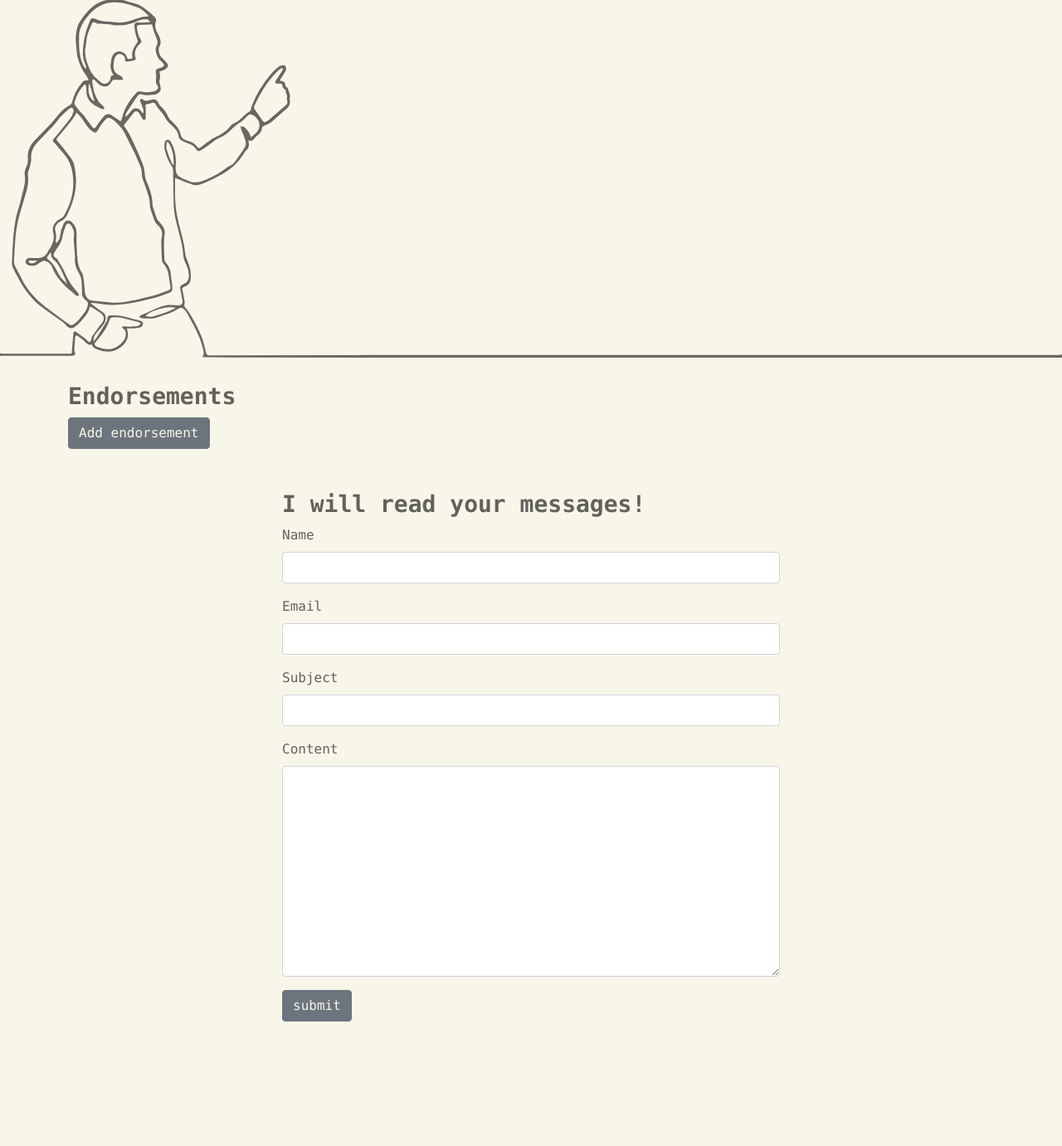
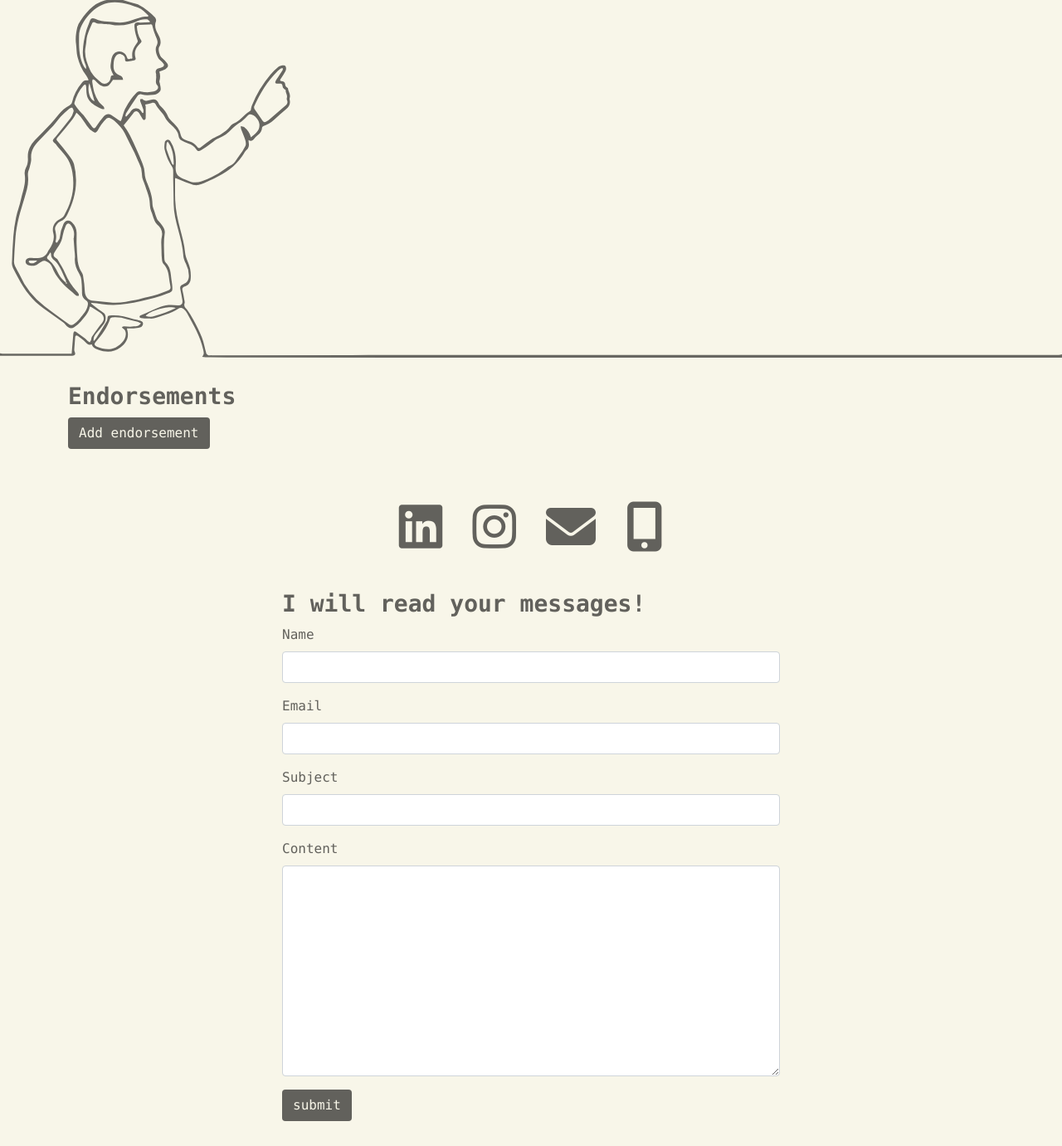
Before and after one commit to bencyrus/portfolio-django, a Django app: page / in a window 1280 px wide. Shown: the part 1839-3220 px from the top of the page at 83% size. Before the commit the page ends 3070 px from the top, so only its background shows below. Run offline with Django 3.2, Linux system fonts and the light colour scheme; data comes from the database, SQL or seed files in the repository; both versions use the stored data as it was after the commit; data that the repository does not hold is empty; some libraries are stand-ins or nearby versions; some web fonts are replaced.

Commit message:
designed the buttoms on all pages

```diff
--- a/matthewsportfolio/templates/base/field_management.html
+++ b/matthewsportfolio/templates/base/field_management.html
@@ -7,7 +7,7 @@
         <div class="row justify-content-center">
             <h3 class="font-bold">Add Field</h3>
             <div class="col-12 pd-top-30 text-center">
-                <div class="content mg-10 bg-gray pd-20"><a href="{% url 'add-field' %}" class="nav-link bg-gray">Add Field</a></div>
+                <div class="content mg-10 bg-gray pd-20"><a href="{% url 'add-field' %}" class="btn edit-btn">Add Field <span class="material-icons">add</span></a></div>
             </div>
         </div>
     </div>
@@ -25,8 +25,8 @@
                 <div class="field-body">
                     <h6>{{ field.title }}</h6>
                     <div class="item-modifications">
-                        <a href="{% url 'edit-field' field.id %}" class="btn btn-secondary">Edit</a>
-                        <a href="{% url 'delete-field' field.id %}" class="btn btn-secondary">Delete</a>
+                        <a href="{% url 'edit-field' field.id %}" class="btn edit-btn">Edit <span class="material-icons">edit</span></a>
+                        <a href="{% url 'delete-field' field.id %}" class="btn delete-btn"><span class="material-icons">delete_forever</span></a>
                     </div>
                 </div>
             </div>
--- a/matthewsportfolio/templates/base/form.html
+++ b/matthewsportfolio/templates/base/form.html
@@ -19,7 +19,7 @@
 
         {% endfor %}
 
-        <input class="btn btn-secondary" type="submit" value="submit">
+        <input class="btn edit-btn" type="submit" value="submit">
 
     </form>
 </div>
--- a/matthewsportfolio/templates/base/home.html
+++ b/matthewsportfolio/templates/base/home.html
@@ -54,25 +54,6 @@
 </section>
 {% endif %}
 
-<!-- {% if projects %} -->
-<!-- Content -->
-<!-- <section id="content">
-    <div class="container">
-        <div class="project-wrapper row pd-top-30">
-            <h3 class="font-bold">My Projects</h3>
-            {% for project in projects %}
-            <div class="project-column col-md-4">
-                <a href="{% url 'project' project.id %}"><img class="project-thumbnail" src="{{ project.thumbnail.url }}" alt="Project 1"></a>
-                <div class="project-body">
-                    <h6>{{ project.title }}</h6>
-                </div>
-            </div>
-            {% endfor %}
-        </div>
-    </div>
-</section> -->
-<!-- {% endif %} -->
-
 <!-- More About ME -->
 {% for person in persons %}
 {% if person.more_about %}
@@ -121,7 +102,7 @@
 <section id="endorsements" class="pd-top-30">
     <div class="container">
         <h3 class="font-bold">Endorsements</h3>
-        <a href="{% url 'add-endorsement' %}" class="btn btn-secondary">Add endorsement</a>
+        <a href="{% url 'add-endorsement' %}" class="btn edit-btn">Add endorsement</a>
         <div class="endorsement-container">
             {% for endorsement in endorsements %}
             <div class="card">
@@ -139,8 +120,13 @@
 <!-- Contact Form -->
 <section id="contact" class="pd-top-50">
     <div class="container">
-
-        <form class="contact-form" method="POST">
+        <div class="socialmedia-icons text-center">
+            <a href="https://www.linkedin.com/in/mattmohaghegh/"><i class="fa fa-linkedin-square"></i></a>
+            <a href="https://www.instagram.com/mattmohaghegh/"><i class="fab fa-instagram"></i></a>
+            <a href="mailto:mattmohaghegh@gmail.com"><i class="fas fa-envelope"></i></a>
+            <a href="tel:+15878324402"><i class="fas fa-mobile-alt"></i></a>
+        </div>
+        <form class="contact-form pd-top-30" method="POST">
             <h3 class="font-bold">I will read your messages!</h3>
             {% csrf_token %}
 
@@ -153,7 +139,7 @@
 
             {% endfor %}
 
-            <input class="btn btn-secondary" type="submit" value="submit">
+            <input class="btn edit-btn" type="submit" value="submit">
         </form>
     </div>
 </section>
--- a/matthewsportfolio/templates/base/main.html
+++ b/matthewsportfolio/templates/base/main.html
@@ -11,6 +11,8 @@
     <link rel='stylesheet' type='text/css' media='screen' href="{% static 'styles/project.css' %}">
     <link rel='stylesheet' type='text/css' media='screen' href="{% static 'styles/field.css' %}">
     <link rel='stylesheet' type='text/css' media='screen' href="{% static 'styles/donation.css' %}">
+    <link href="https://fonts.googleapis.com/icon?family=Material+Icons" rel="stylesheet">
+    <script src="https://kit.fontawesome.com/38a8ddf3d7.js" crossorigin="anonymous"></script>
     <link href="https://cdn.jsdelivr.net/npm/bootstrap@5.1.3/dist/css/bootstrap.min.css" rel="stylesheet" integrity="sha384-1BmE4kWBq78iYhFldvKuhfTAU6auU8tT94WrHftjDbrCEXSU1oBoqyl2QvZ6jIW3" crossorigin="anonymous">
 </head>
 <body>
--- a/matthewsportfolio/templates/base/navbar.html
+++ b/matthewsportfolio/templates/base/navbar.html
@@ -4,8 +4,8 @@
     <div class="container">
         <div class="navbar-wrapper d-flex justify-content-center">
             <a href="{% url 'home' %}" class="nav-link">Profile</a>
-            <a href="{% url 'home' %}" class="nav-link">Projects</a>
-            <a href="#" class="nav-link">Contact</a>
+            <a href="{% url 'home' %}#fields" class="nav-link">Projects</a>
+            <a href="{% url 'home' %}#contact" class="nav-link">Contact</a>
 
             {% if request.user.is_authenticated %}
             <a href="{% url 'dashboard' %}" class="nav-link">Dashboard</a>
@@ -17,7 +17,7 @@
             <a href="{% url 'add-skill' %}" class="nav-link">Add Skill</a>
             <a href="{% url 'add-field' %}" class="nav-link">Add Field</a> -->
             {% endif %}
-            <a href="{% url 'donation' %}" class="btn btn-sm btn-secondary nav-link">Buy me a coffee</a>
+            <a href="{% url 'donation' %}" class="btn btn-sm edit-btn nav-link">Doantion</a>
         </div>
     </div>
 </section>
--- a/matthewsportfolio/templates/base/project.html
+++ b/matthewsportfolio/templates/base/project.html
@@ -10,8 +10,10 @@
         <hr>
         <p>{{ project.description|safe }}</p>
         {% if request.user.is_authenticated %}
-        <a href="{% url 'edit-project' project.id %}" class="btn btn-secondary">Edit</a>
-        <a href="{% url 'delete-project' project.id %}" class="btn btn-secondary">Delete</a>
+        <div class="item-modifications">
+            <a href="{% url 'edit-project' project.id %}" class="btn edit-btn">Edit <span class="material-icons">edit</span></a>
+            <a href="{% url 'delete-project' project.id %}" class="btn delete-btn"><span class="material-icons">delete_forever</span></a>
+        </div>
         {% endif %}
 
         <div class="project-comments-container pd-top-30">
--- a/static/styles/field.css
+++ b/static/styles/field.css
@@ -9,3 +9,5 @@
     width: 300px;
     max-width: 50%;
 }
+
+/** -------------------- field_management.html -------------------- **/
--- a/static/styles/main.css
+++ b/static/styles/main.css
@@ -4,6 +4,7 @@ body {
     font-family: 'Menlo', sans-serif !important;
     color: #62615c !important;
     background-color: #f8f6e9 !important;
+    padding-bottom: 30px;
 }
 h1, h2, h3, h4, h5, p, a {
     color: #62615c !important;
@@ -19,6 +20,19 @@ a {
 .font-bold {
     font-weight: bold;
 }
+.delete-btn {
+    color: #f8f6e9 !important;
+    background-color: #a32222 !important;
+}
+.btn span {
+    font-size: 20px;
+    vertical-align: sub;
+}
+.edit-btn {
+    color: #f8f6e9 !important;
+    background-color: #62615c !important;
+}
+
 .pd-20 {
     padding: 20px;
 }
@@ -354,3 +368,6 @@ a {
     max-width: 600px;
     margin: 0 auto;
 }
+.socialmedia-icons {
+    font-size: 60px;
+}
```
Also changed, not shown: matthewsportfolio/templates/base/dashboard.html (+0 -8 lines), matthewsportfolio/templates/base/field.html (+5 -5 lines), matthewsportfolio/templates/base/project_management.html (+5 -5 lines), db.sqlite3.
